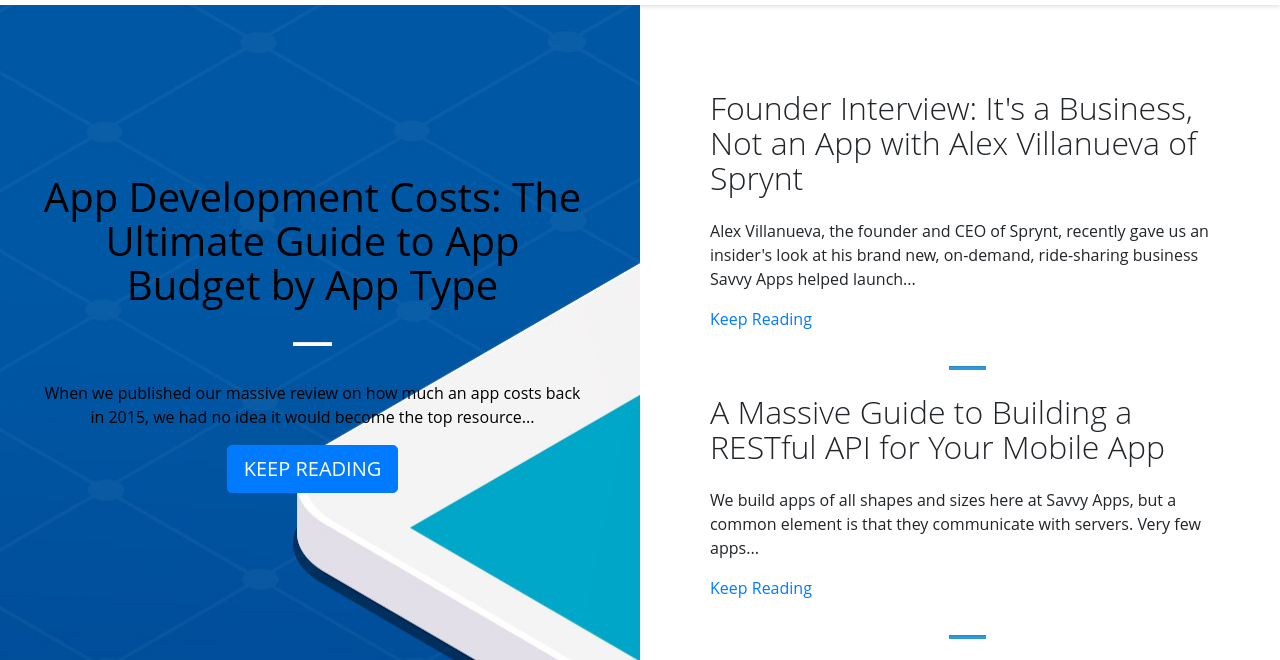
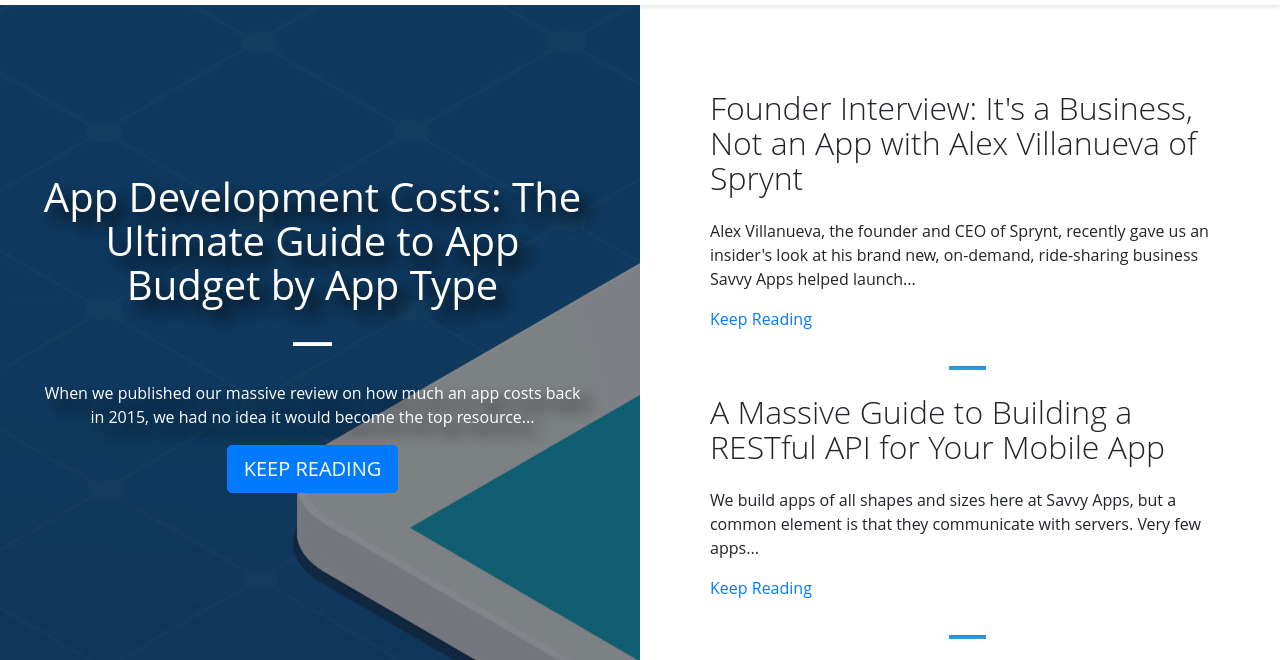
Before and after one commit to ChristianBradshaw/saavy.github.io, a plain HTML site: page blog.html in a window 1280 px wide. Shown: the part 67-727 px from the top of the page. Drawn offline with nearby package versions, Linux system fonts and the light colour scheme.

Commit message:
Fixed Coin image
Darkend coin image and add some drop to the text.

```diff
--- a/resources/css/blog.css
+++ b/resources/css/blog.css
@@ -80,8 +80,13 @@ li{
 .coinText{
   margin: 0;
   padding: 13% 4%;
-  color: black;
-  background: url(https://christianbradshaw.github.io/saavy.github.io/resources/img/coin.jpeg);
+  color: white;
+  background: url('/resources/img/coin.jpg');
+  text-shadow: 10px 10px 15px black;
+}
+
+.coinText .btn{
+  text-shadow: none;
 }
 
 .coinWrap{
```
Also changed, not shown: resources/img/coin.jpg (added).
